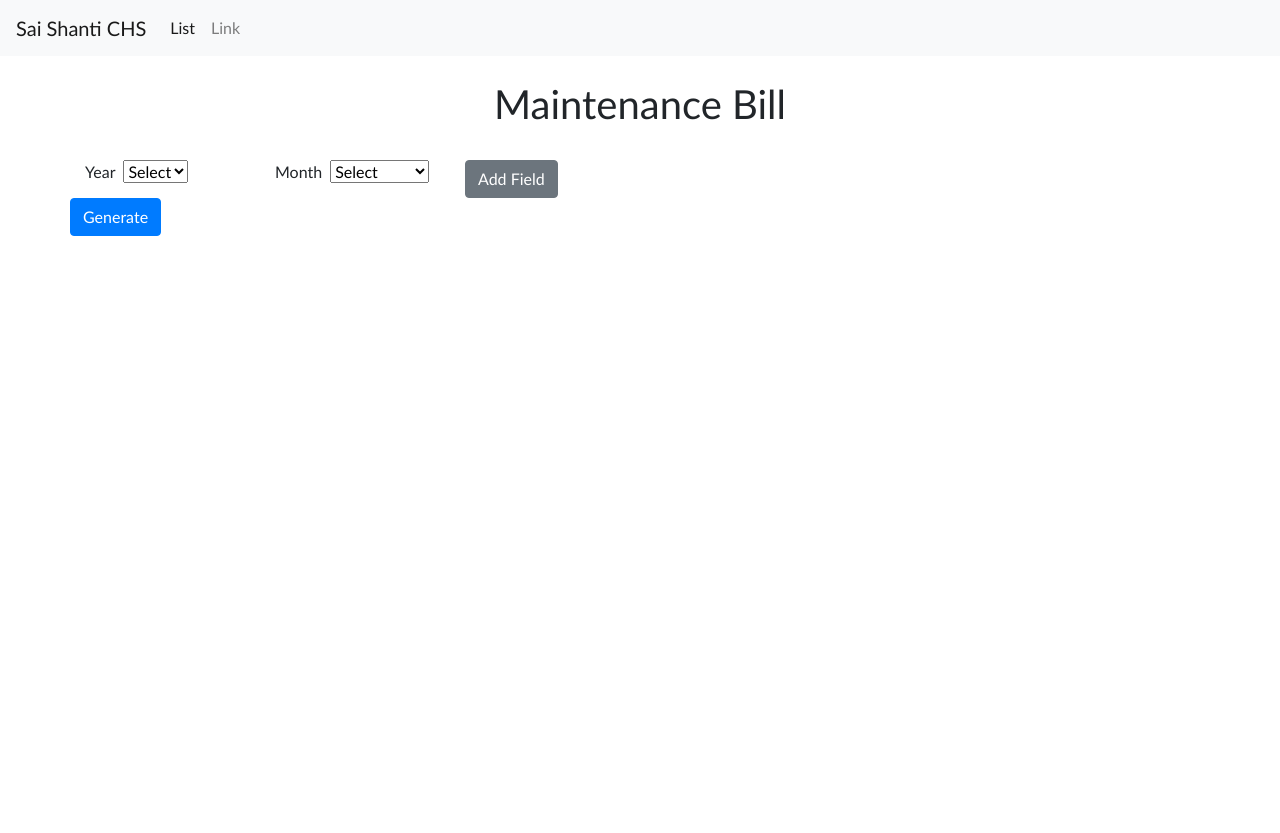
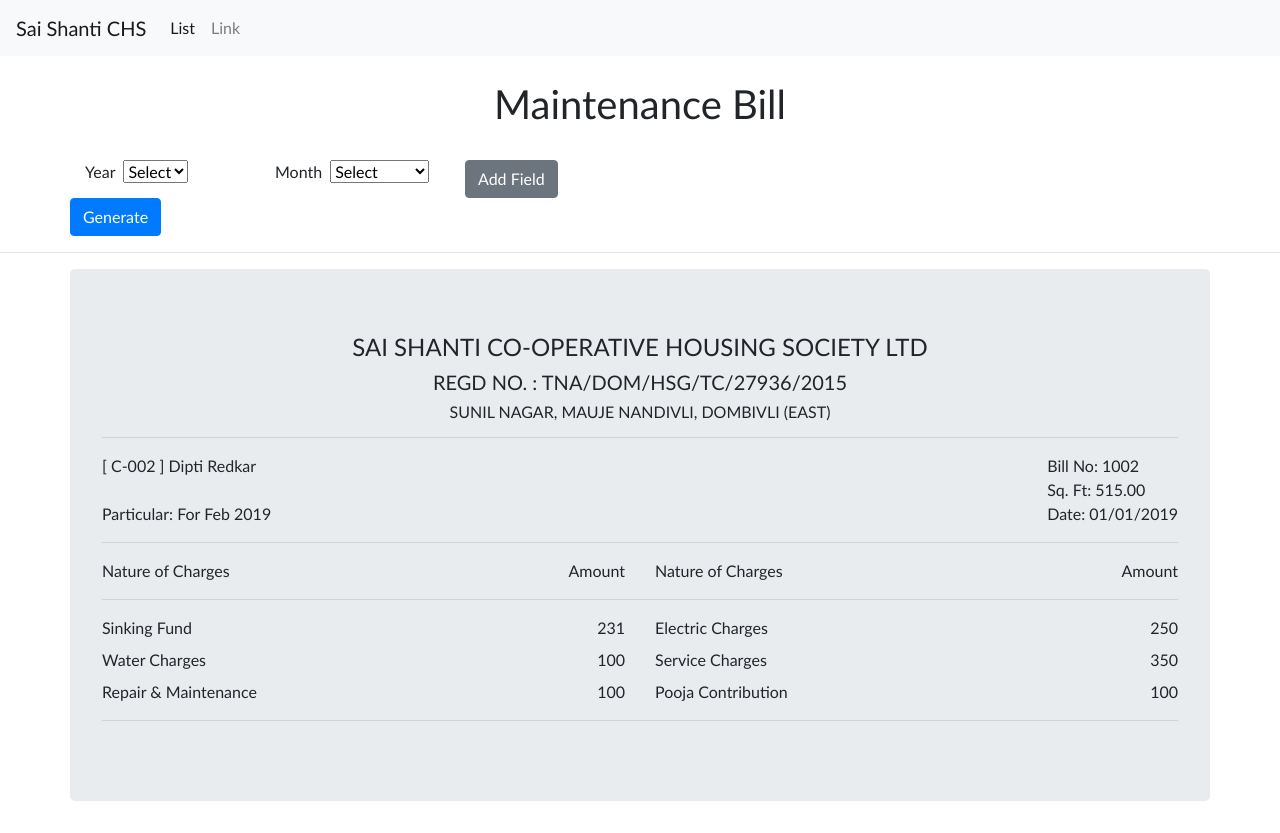
Before and after one commit to diptiR/society-angular, an Angular app: page /maintenance-bill/1 in a window 1280 px wide. Before the commit the page ends 800 px from the top, so only its background shows below. Built offline with nearby package versions, Linux system fonts and the light colour scheme.

Commit message:
Implemented maintenance

```diff
--- a/src/app/maintenanceBill/maintenanceBill.component.ts
+++ b/src/app/maintenanceBill/maintenanceBill.component.ts
@@ -1,6 +1,13 @@
 import { Component, OnInit } from "@angular/core";
-import { FormControl, FormGroup, FormBuilder, FormArray } from "@angular/forms";
+import {
+  FormControl,
+  FormGroup,
+  FormBuilder,
+  FormArray,
+  Validators
+} from "@angular/forms";
 import { CalendarService } from "../../shared/calendar.service";
+import { MaintenanceBillService } from "./maintenanceBill.service";
 
 @Component({
   templateUrl: "./maintenanceBill.html"
@@ -9,10 +16,13 @@ export class MaintenanceBillComponent implements OnInit {
   months: any = [];
   years: any = [];
   fields: any = [];
+  maintenance: any;
   maintainForm: FormGroup;
+
   constructor(
     private fb: FormBuilder,
-    private calendarService: CalendarService
+    private calendarService: CalendarService,
+    private maintenanceBillService: MaintenanceBillService
   ) {}
 
   getFields(): any {
@@ -21,26 +31,31 @@ export class MaintenanceBillComponent implements OnInit {
 
   addField(): void {
     this.fields = this.getFields();
-    this.fields.push(this.fb.group({
-      "label":[],
-      "value":[]
-    }));
+    this.fields.push(
+      this.fb.group({
+        label: [],
+        value: []
+      })
+    );
   }
 
   deleteField(index: number): void {
     this.fields.removeAt(index);
   }
 
-  onSubmit(){
-    console.log(this.maintainForm.value);
+  onSubmit() {
+    this.maintenanceBillService.getMaintenance("a201").subscribe(response => {
+      this.maintenance = response.maintenanceCharges;
+      console.log(this.maintenance);
+    });
   }
 
   ngOnInit(): void {
     this.months = this.calendarService.getMonths();
     this.years = this.calendarService.getYears();
     this.maintainForm = this.fb.group({
-      year: [""],
-      month: [""],
+      year: ["", Validators.required],
+      month: ["", Validators.required],
       fields: this.fb.array([])
     });
   }
--- a/src/app/maintenanceBill/maintenanceBill.html
+++ b/src/app/maintenanceBill/maintenanceBill.html
@@ -28,7 +28,11 @@
         </button>
       </div>
     </div>
-    <div formArrayName="fields" class="row" *ngFor="let field of fields.controls;let i = index;">
+    <div
+      formArrayName="fields"
+      class="row"
+      *ngFor="let field of fields.controls; let i = index"
+    >
       <div class="row col-12 mt-2" [formGroupName]="i">
         <div class="col-3">
           Label: <input type="text" formControlName="label" />
@@ -37,9 +41,13 @@
           Value: <input type="text" formControlName="value" />
         </div>
         <div class="col-3">
-          <button class="btn btn-secondary" type="button" (click)="deleteField(i)">
-          Delete
-        </button>
+          <button
+            class="btn btn-secondary"
+            type="button"
+            (click)="deleteField(i)"
+          >
+            Delete
+          </button>
         </div>
       </div>
     </div>
@@ -50,3 +58,66 @@
     </div>
   </form>
 </div>
+<hr />
+<div class="container jumbotron">
+  <h4 class="text-center">SAI SHANTI CO-OPERATIVE HOUSING SOCIETY LTD</h4>
+  <h5 class="text-center">REGD NO. : TNA/DOM/HSG/TC/27936/2015</h5>
+  <h6 class="text-center">SUNIL NAGAR, MAUJE NANDIVLI, DOMBIVLI (EAST)</h6>
+  <hr />
+  <div class="clearfix">
+    <div class="float-left">
+      <span> [ C-002 ] Dipti Redkar </span>
+      <br />
+      <br />
+      <span>Particular: For Feb 2019</span>
+    </div>
+    <div class="float-right">
+      <span>Bill No: 1002</span><br />
+      <span>Sq. Ft: 515.00</span><br />
+      <span>Date: 01/01/2019</span>
+    </div>
+  </div>
+  <hr />
+  <div class="row">
+    <div class="col-6">
+      <div class="float-left">Nature of Charges</div>
+      <div class="float-right">Amount</div>
+    </div>
+    <div class="col-6">
+      <div class="float-left">Nature of Charges</div>
+      <div class="float-right">Amount</div>
+    </div>
+  </div>
+  <hr />
+  <div class="row">
+    <div class="col-6">
+      <div class="float-left">Sinking Fund</div>
+      <div class="float-right">231</div>
+    </div>
+    <div class="col-6">
+      <div class="float-left">Electric Charges</div>
+      <div class="float-right">250</div>
+    </div>
+  </div>
+  <div class="row mt-2">
+    <div class="col-6">
+      <div class="float-left">Water Charges</div>
+      <div class="float-right">100</div>
+    </div>
+    <div class="col-6">
+      <div class="float-left">Service Charges</div>
+      <div class="float-right">350</div>
+    </div>
+  </div>
+  <div class="row mt-2">
+    <div class="col-6">
+      <div class="float-left">Repair & Maintenance</div>
+      <div class="float-right">100</div>
+    </div>
+    <div class="col-6">
+      <div class="float-left">Pooja Contribution</div>
+      <div class="float-right">100</div>
+    </div>
+  </div>
+  <hr />
+</div>
--- /dev/null
+++ b/src/app/maintenanceBill/maintenanceBill.service.ts
@@ -0,0 +1,16 @@
+import { Injectable } from "@angular/core";
+import { Observable } from "rxjs";
+import { HttpClient } from "@angular/common/http";
+
+@Injectable({
+  providedIn: "root"
+})
+export class MaintenanceBillService {
+  url: string = "../../api/maintenance.json";
+
+  constructor(private http: HttpClient) {}
+
+  getMaintenance(roomNumber: string): Observable<any> {
+    return this.http.get(this.url);
+  }
+}
```
Also changed, not shown: src/api/maintenance.json (added, +28 -0 lines).
